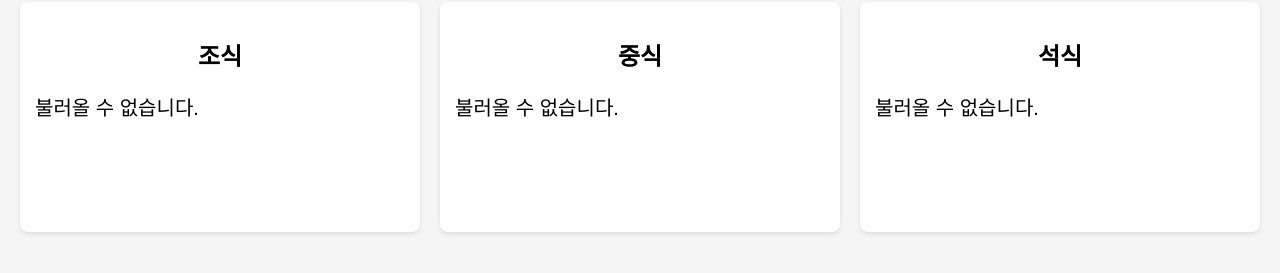
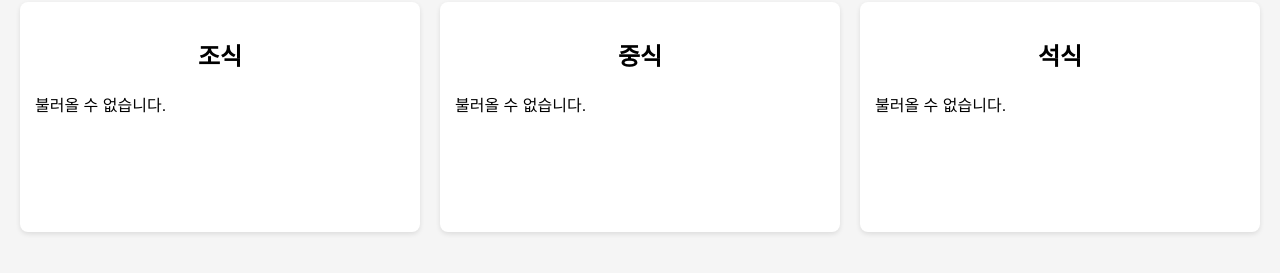
Before and after one commit to siopark2007/youngsan.meal, a plain HTML site: page index.html in a window 1280 px wide. Shown: the part 155-428 px from the top of the page. Drawn offline with Linux system fonts and the light colour scheme; no server answers.

Commit message:
Add files via upload

```diff
--- a/index.html
+++ b/index.html
@@ -2,13 +2,8 @@
 <html lang="ko">
 <head>
   <meta charset="UTF-8">
-  <title>영산고등학교 급식알리미</title>
+  <title>오늘의 급식</title>
   <style>
-    .meal-box p {
-      font-size: 20px;
-    }
-
-
     body { font-family: sans-serif; margin: 0; background: #f5f5f5; }
 
     nav {
```
